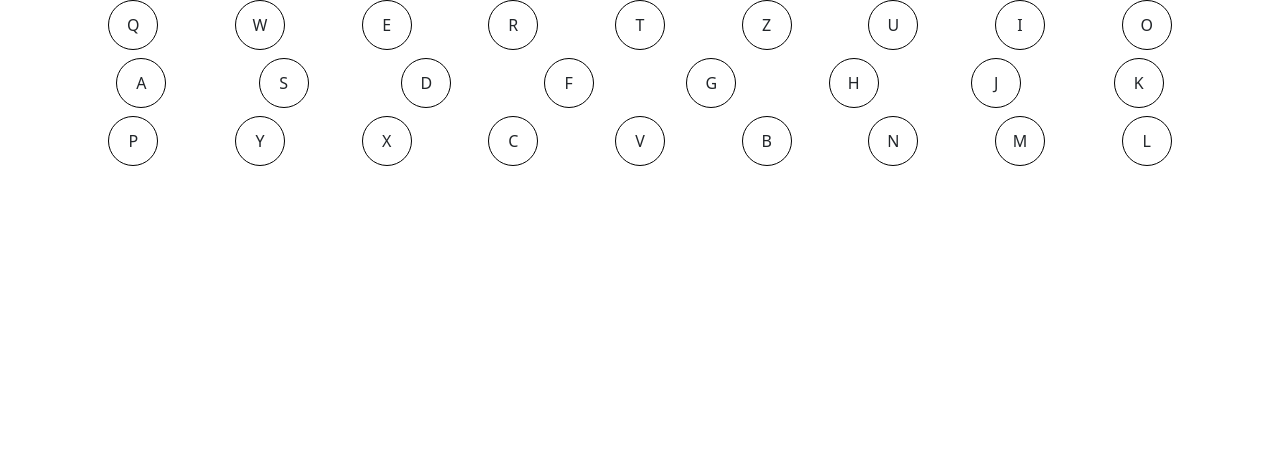
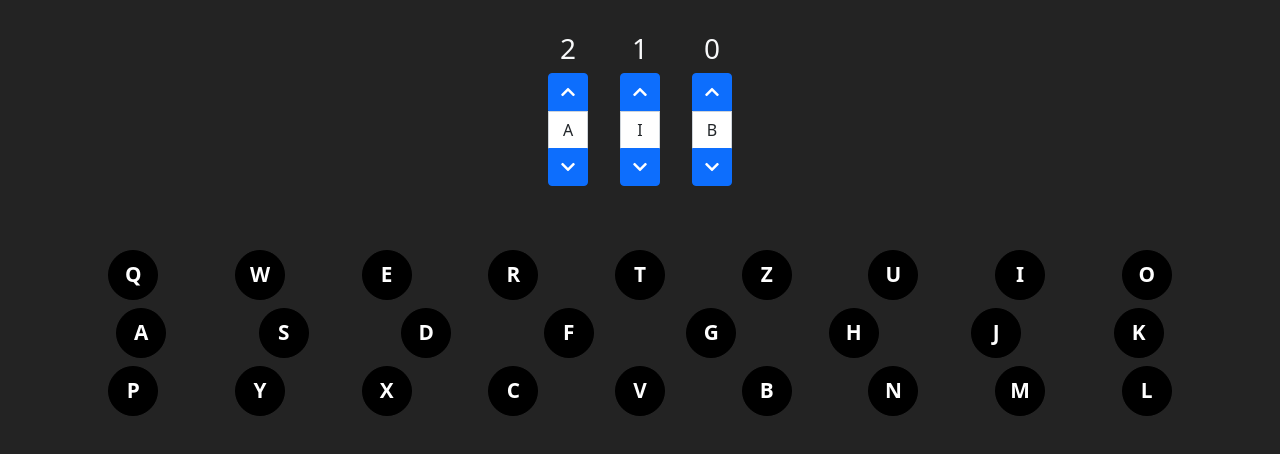
Before and after one commit to leicaflorian/enigma_machine, a Vue app: page / in a window 1280 px wide. Shown: the top 454 px of the page. Built offline with nearby package versions, Linux system fonts and the light colour scheme.

Commit message:
Completed RotorsBoard

```diff
--- a/package.json
+++ b/package.json
@@ -7,6 +7,7 @@
     "preview": "vite preview"
   },
   "dependencies": {
+    "@fortawesome/fontawesome-free": "^5.15.4",
     "bootstrap": "^5.1.3",
     "typescript": "^4.5.4",
     "vue": "^3.2.25"
--- a/src/App.vue
+++ b/src/App.vue
@@ -1,6 +1,12 @@
 <template>
   <div class="container">
+    <!-- rotors -->
+    <RotorsBoard :rotors="enigma.rotorsList"></RotorsBoard>
+
+    <!-- light board -->
     <LightsBoard :value="resultLetter"></LightsBoard>
+
+    <!-- plug board -->
   </div>
 </template>
 
@@ -8,20 +14,28 @@
   import LightsBoard from './components/LightsBoard.vue';
   import { Enigma } from './composables/Enigma';
   import { ref } from 'vue';
+  import RotorsBoard from './components/RotorsBoard.vue';
 
   const resultLetter = ref(null);
   const enigma = new Enigma(['I', 'IV', 'II'], ["B", "I", "A"], "B");
 
   enigma.addEventListener("encryption", (e: CustomEvent<string>) => {
-
     resultLetter.value = e.detail
   })
-
-  // window.enigma = enigma;
 </script>
 
 
 <style lang="scss">
   @import "/node_modules/bootstrap/dist/css/bootstrap.min.css";
+  @import "/node_modules/@fortawesome/fontawesome-free/css/fontawesome.css";
+  @import "/node_modules/@fortawesome/fontawesome-free/css/solid.css";
 
+
+  body {
+    --bg-color: #232323;
+    --bg-color-light: black;
+    --spacer: 16px;
+
+    background-color: var(--bg-color);
+  }
 </style>
--- a/src/components/LightsBoard.vue
+++ b/src/components/LightsBoard.vue
@@ -1,4 +1,5 @@
 <template>
+  <div class="light-board">
     <template v-for="row in rows">
       <div class="row mb-2">
         <div class="col" v-for="letter in row">
@@ -6,6 +7,7 @@
         </div>
       </div>
     </template>
+  </div>
 </template>
 
 <script lang="ts">
@@ -27,7 +29,11 @@
 </script>
 
 <style scoped lang="scss">
-  ::v-deep .letter {
+  .light-board {
+    padding-top: calc(var(--spacer) * 2);
+    padding-bottom: calc(var(--spacer) * 2);
+
+    .letter {
       width: 50px;
       height: 50px;
       display: flex;
@@ -37,6 +43,10 @@
       border-radius: 50%;
       margin: auto;
       transition: background-color .3s;
+      font-weight: bold;
+      font-size: 1.3rem;
+      color: white;
+      background-color: var(--bg-color-light);
 
       &.active {
         animation: activate 1s;
@@ -44,13 +54,17 @@
 
       @keyframes activate {
         0% {
-        background-color: transparent;
+          background-color: var(--bg-color-light);
+          color: white;
         }
         25% {
-        background-color: yellow;
+          background-color: #ffe100;
+          color: var(--bg-color-light);
         }
         100% {
-        background-color: transparent;
+          background-color: var(--bg-color-light);
+          color: white;
+        }
       }
     }
   }
--- /dev/null
+++ b/src/components/RotorsBoard.vue
@@ -0,0 +1,52 @@
+<template>
+  <div class="rotors-board">
+    <div class="rotor mx-3" v-for="rotor in sortedRotors">
+
+      <div class="btn-group-vertical align-items-center">
+        <h3 class="text-light">
+          {{ rotor.index }}
+        </h3>
+
+        <button class="btn btn-primary" @click="rotor.up()"><i class="fas fa-chevron-up"></i></button>
+        <div class="rotor-letter text-light form-control text-dark text-center">{{ rotor.letter }}</div>
+        <button class="btn btn-primary" @click="rotor.down()"><i class="fas fa-chevron-down"></i></button>
+      </div>
+    </div>
+  </div>
+</template>
+
+<script lang="ts">
+  import { computed, ComputedRef, defineComponent, PropType } from 'vue';
+  import { RotorData } from '../composables/Enigma';
+
+  export default defineComponent({
+    name: "RotorsBoard",
+    props: {
+      rotors: Array as PropType<RotorData[]>
+    },
+    setup (props) {
+      const sortedRotors: ComputedRef<RotorData[]> = computed(() => {
+        return [...props.rotors].sort((a, b) => b.index - a.index)
+      })
+
+      return {
+        sortedRotors
+      }
+    }
+  });
+</script>
+
+<style scoped lang="scss">
+  .rotors-board {
+    display: flex;
+    justify-content: center;
+    padding-top: calc(var(--spacer) * 2);
+    padding-bottom: calc(var(--spacer) * 2);
+
+    .rotor {
+      .rotor-letter {
+        border-radius: 0;
+      }
+    }
+  }
+</style>
--- a/src/composables/Enigma.ts
+++ b/src/composables/Enigma.ts
@@ -3,8 +3,17 @@
 import { Reflector, ReflectorWheel } from './Reflector';
 import { Alphabet } from './enums/Alphabet';
 
+export interface RotorData {
+  letter: string;
+  index: number,
+
+  up (): void;
+
+  down (): void;
+}
+
 export class Enigma extends EventTarget {
-  protected rotors: Rotor[] = [];
+  protected _rotors: Rotor[] = [];
   protected plugboard: Plugboard;
   protected reflector: Reflector;
 
@@ -17,12 +26,12 @@
       rotor.addEventListener("rotorSpun", (e: CustomEvent<{ index: number }>) => {
         const index = e.detail.index;
 
-        if (index < this.rotors.length - 1) {
-          this.rotors[index + 1].causeRotation()
+        if (index < this._rotors.length - 1) {
+          this._rotors[index + 1].causeRotation()
         }
       })
 
-      this.rotors.push(rotor)
+      this._rotors.push(rotor)
     })
 
     // must also add the initial position
@@ -47,6 +56,8 @@
 
     // add the new one
     window.addEventListener("keydown", onKeydown);
+
+    window["enigma"] = this;
   }
 
   public input (letter): string {
@@ -57,16 +68,29 @@
     return finalLetter;
   }
 
+  public get rotorsList (): RotorData[] {
+    return this._rotors.reduce<RotorData[]>((acc, curr) => {
+      acc.push({
+        letter: curr.letter,
+        index: curr.index,
+        up: () => curr.causeRotation("up"),
+        down: () => curr.causeRotation("down")
+      })
+
+      return acc;
+    }, []);
+  }
+
   private inputThroughRotors (letter: string): string {
-    let rt1 = this.rotors[0].input(letter, true);
-    let rt2 = this.rotors[1].input(rt1, true);
-    let rt3 = this.rotors[2].input(rt2, true);
+    let rt1 = this._rotors[0].input(letter, true);
+    let rt2 = this._rotors[1].input(rt1, true);
+    let rt3 = this._rotors[2].input(rt2, true);
 
     let rfl = this.reflector.input(rt3);
 
-    let rt4 = this.rotors[0].input(rfl);
-    let rt5 = this.rotors[1].input(rt4);
-    let rt6 = this.rotors[2].input(rt5);
+    let rt4 = this._rotors[0].input(rfl);
+    let rt5 = this._rotors[1].input(rt4);
+    let rt6 = this._rotors[2].input(rt5);
 
     return rt6
   }
--- a/src/composables/Rotor.ts
+++ b/src/composables/Rotor.ts
@@ -4,6 +4,7 @@
  * https://en.wikipedia.org/wiki/Enigma_rotor_details
  */
 import { Alphabet } from './enums/Alphabet';
+import { computed, Ref, ref } from 'vue';
 
 const availableConfig = {
   "I": {
@@ -47,10 +48,10 @@
   // location of notch on the index ring.
   protected notch: string;
 
-  protected position: number;
+  public position: Ref<number> = ref();
 
   // indicates at which position exists inside the array of rotors
-  protected index: number
+  protected _index: number
 
   constructor (version: RotorWheel, initialPosition: string, index: number) {
     super();
@@ -63,25 +64,29 @@
     this.turnover = availableConfig[version].turnover
     this.notch = availableConfig[version].notch
     this.wiring = availableConfig[version].wiring
-    this.position = Alphabet.indexOf(initialPosition.toUpperCase())
-    this.index = index;
+    this.position.value = Alphabet.indexOf(initialPosition.toUpperCase())
+    this._index = index;
+  }
+
+  public get index () {
+    return this._index;
   }
 
   protected get prevPos () {
-    return this.position === 0 ? (Alphabet.length - 1) : (this.position - 1)
+    return this.position.value === 0 ? (Alphabet.length - 1) : (this.position.value - 1)
   }
 
   protected get turnoverIndex () {
     return Alphabet.indexOf(this.turnover)
   }
 
-  protected get visibleLetter() {
-    return Alphabet[this.position];
+  public get letter () {
+    return Alphabet[this.position.value]
   }
 
   public input (letter: string, canIncrement = false) {
     const letterIndex = Alphabet.indexOf(letter.toUpperCase());
-    let newIndex = letterIndex + this.position;
+    let newIndex = letterIndex + this.position.value;
 
     if (newIndex >= this.wiring.length) {
       const diff = newIndex - this.wiring.length;
@@ -102,32 +107,35 @@
 
   protected checkRotation () {
     // first rotor must spin at each keypress
-    if (this.index === 0) {
+    if (this._index === 0) {
       this.causeRotation();
     }
   }
 
-  public causeRotation () {
-    if (this.position >= this.wiring.length) {
-      this.position = 0
-    } else {
-      this.position++
+  public causeRotation (direction?: "up" | "down") {
+    let newPosition = !direction || direction === "up" ? this.position.value + 1 : this.position.value - 1;
+
+    if (newPosition > this.wiring.length - 1) {
+      newPosition = 0
+    } else if (newPosition < 0) {
+      newPosition = this.wiring.length - 1
     }
 
-    console.log("turnover index", this.turnoverIndex, this.position, this.prevPos);
+    this.position.value = newPosition
+
+    console.log("turnover index", this.turnoverIndex, this.position.value, this.prevPos);
 
     // if the prev position was a turnover point,
     // dispatch the rotorSpun event
-    if (this.prevPos === this.turnoverIndex) {
+    if (this.prevPos === this.turnoverIndex && (!direction || direction === 'up')) {
       this.dispatchEvent(new CustomEvent("rotorSpun", {
         detail: {
-          index: this.index,
-          newPosition: this.position
+          index: this._index,
+          newPosition: this.position.value
         }
       }))
     }
 
-    console.log(` -- newPosition[${this.index}]`, this.position)
-
+    console.log(` -- newPosition[${this._index}]`, this.position.value)
   }
 }
```
Also changed, not shown: 1 other file (tests, documents, lock files or other folders). Lines whose indentation alone changed are shown as unchanged.
